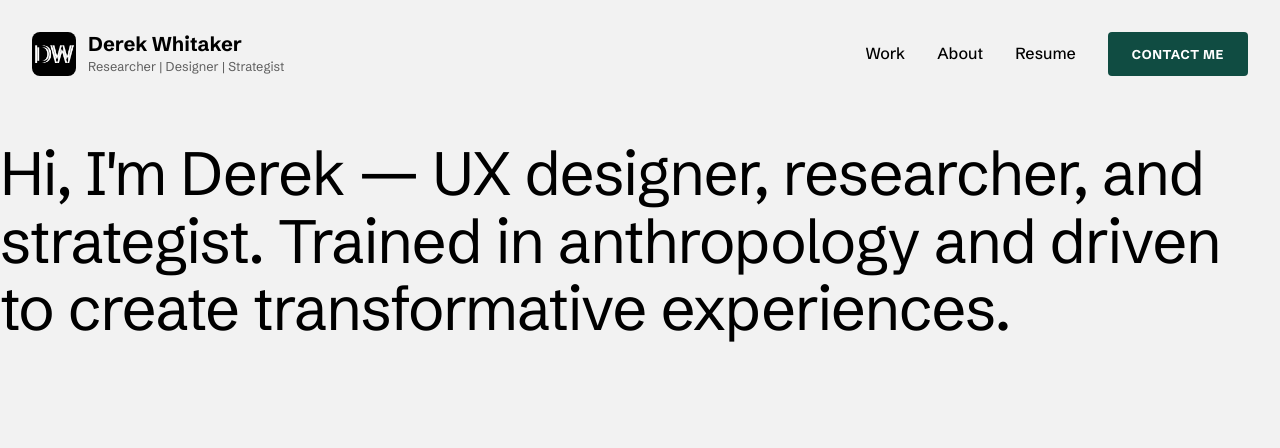
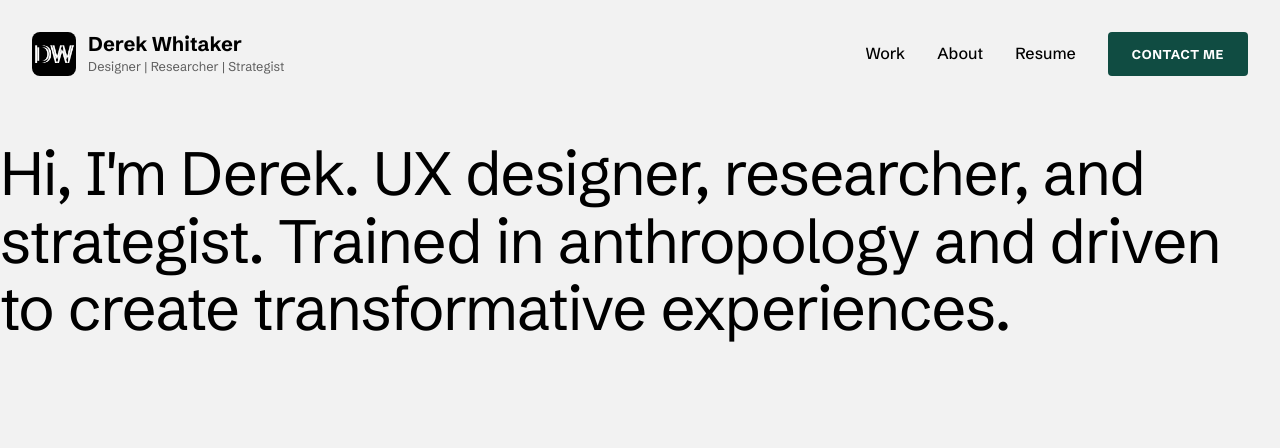
Before and after one commit to derek-whitaker/derek-whitaker.github.io, a plain HTML site: page index.html in a window 1280 px wide. Shown: the top 448 px of the page. Drawn offline with nearby package versions, Linux system fonts and the light colour scheme.

Commit message:
Tweaks to the Hero text wording and to the header wording

```diff
--- a/index.html
+++ b/index.html
@@ -18,7 +18,7 @@
                 <img src="img/dw-logo.png" alt="" class="logo__image">
                 <div class="logo__text-wrapper">
                     <span class="logo__text">Derek Whitaker</span>
-                    <span class="logo__subtitle">Researcher | Designer | Strategist</span>
+                    <span class="logo__subtitle">Designer | Researcher | Strategist</span>
                 </div>
             </a>
         </div>
@@ -36,7 +36,7 @@
     <!-- Hero Section -->
     <section class="hero">
         <h1 class="hero__title">
-            Hi, I'm Derek — UX designer, researcher, and strategist. Trained in anthropology and driven to create transformative experiences.
+            Hi, I'm Derek. UX designer, researcher, and strategist. Trained in anthropology and driven to create transformative experiences.
         </h1>
     </section>
 
```
Also changed, not shown: about.html (+1 -1 lines), defense-funding.html (+1 -1 lines), loan-prediction.html (+1 -1 lines), portal.html (+1 -1 lines), thesis.html (+1 -1 lines), wassp-war-room.html (+1 -1 lines), work.html (+1 -1 lines).
